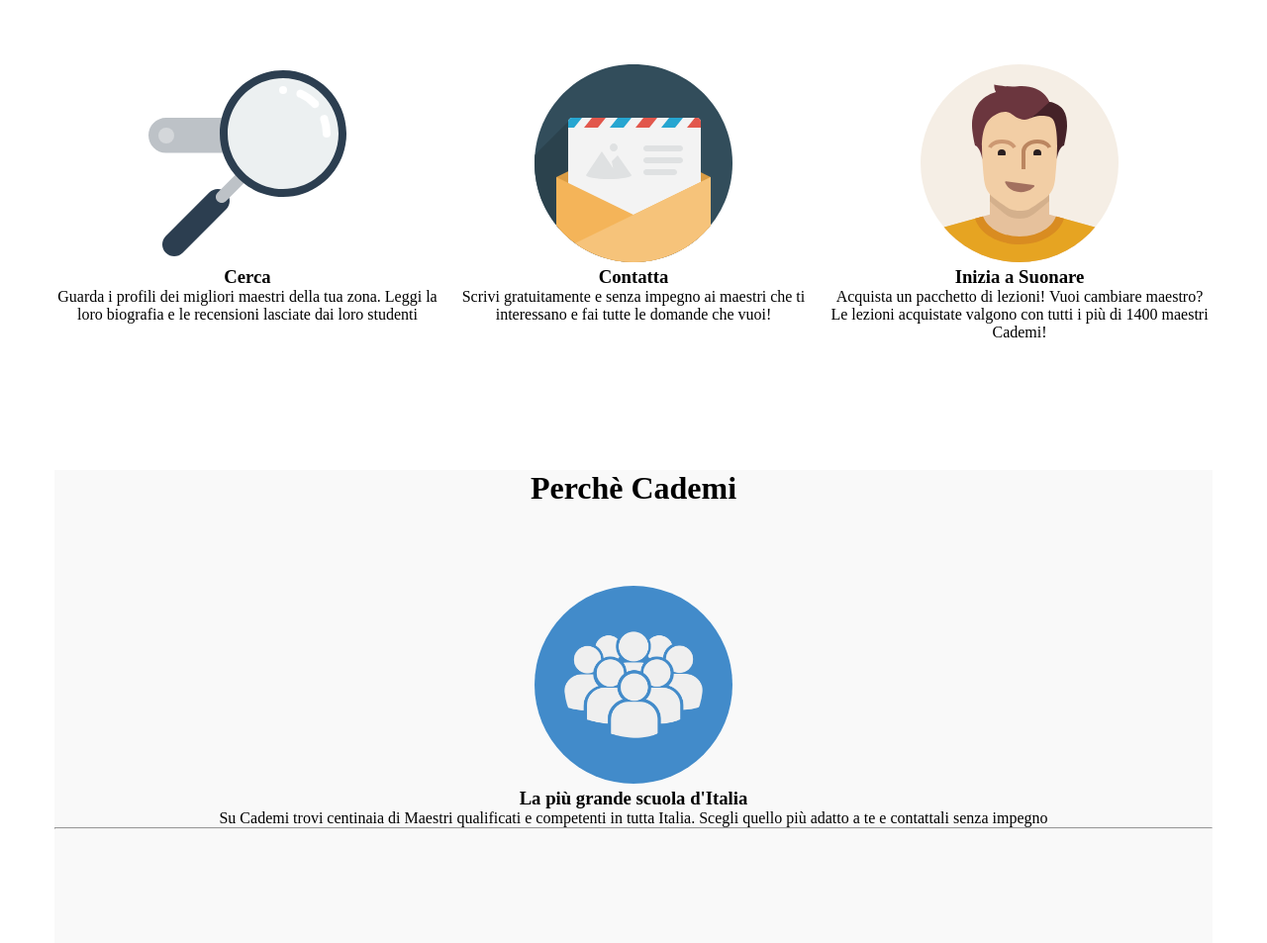
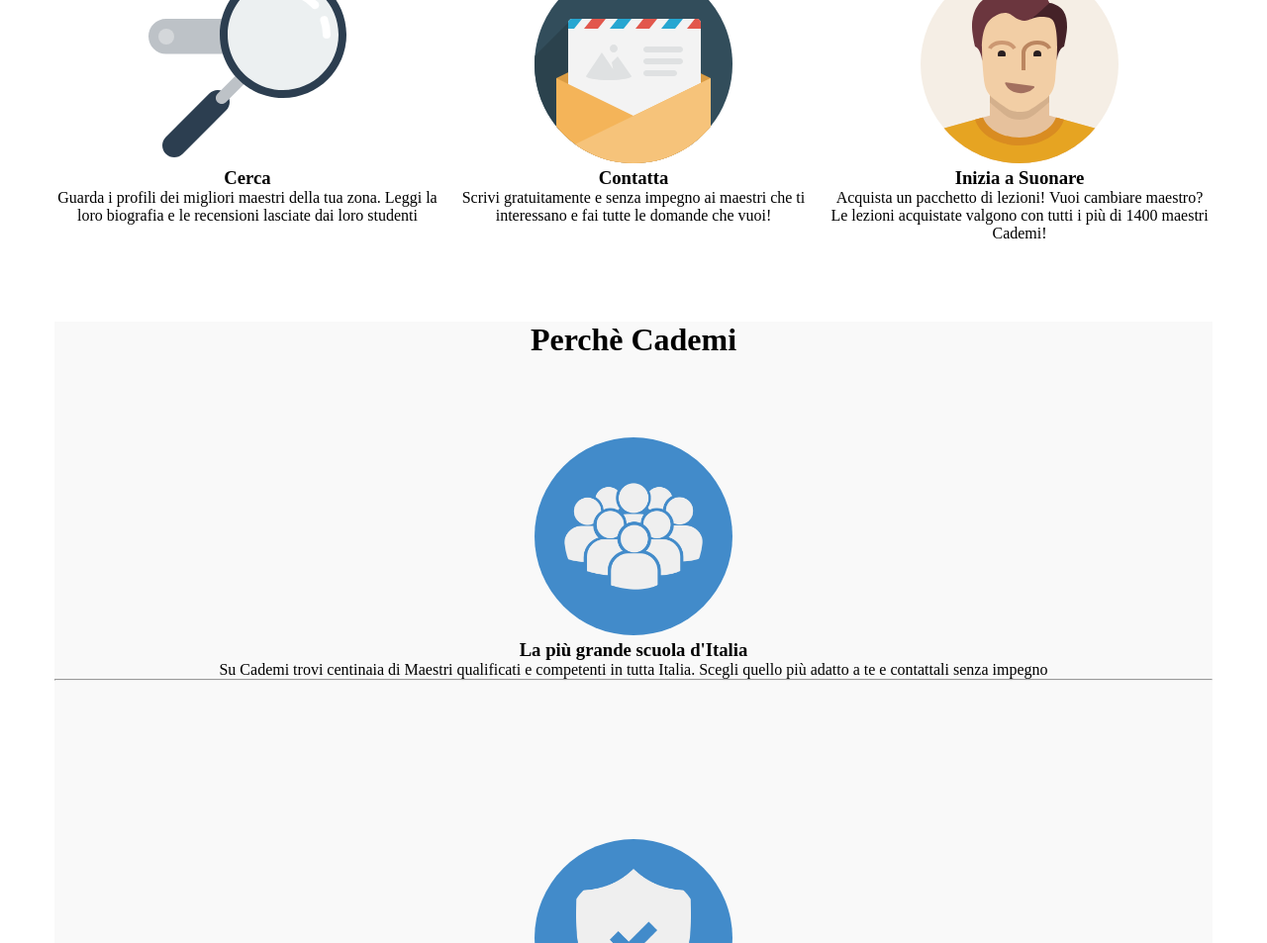
Before and after one commit to Zappykeyboard/html-css-resp-wannabe-12bool, a plain HTML site: page index.html in a window 1280 px wide. Shown: the part 607-1560 px from the top of the page at 99% size. Drawn offline with Linux system fonts and the light colour scheme.

Commit message:
rimossa regola superflua

```diff
--- a/style.css
+++ b/style.css
@@ -1,7 +1,4 @@
 
-.row {
-  margin: 50px auto;
-}
 
 /* BLOCCO LEZIONI */
 
```
